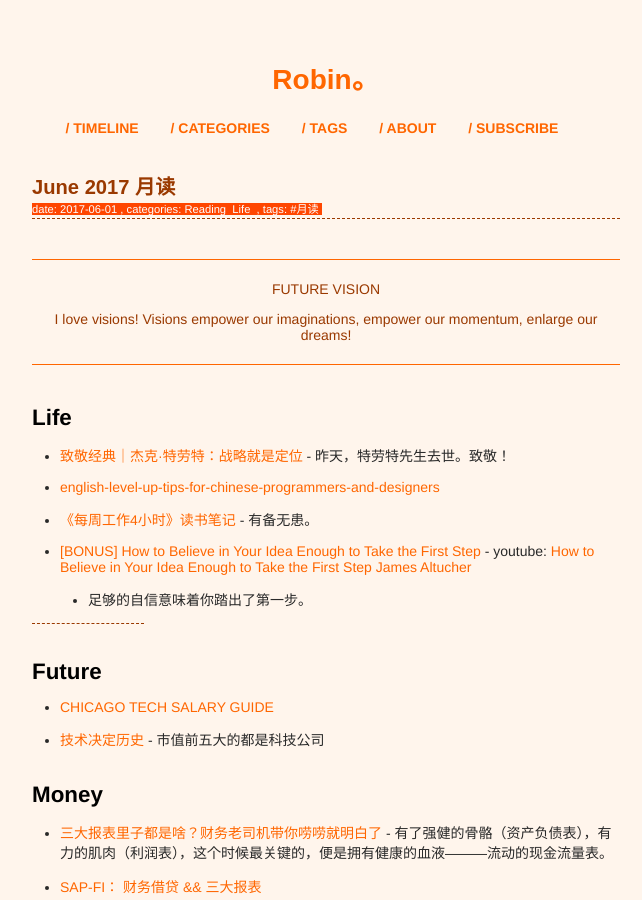
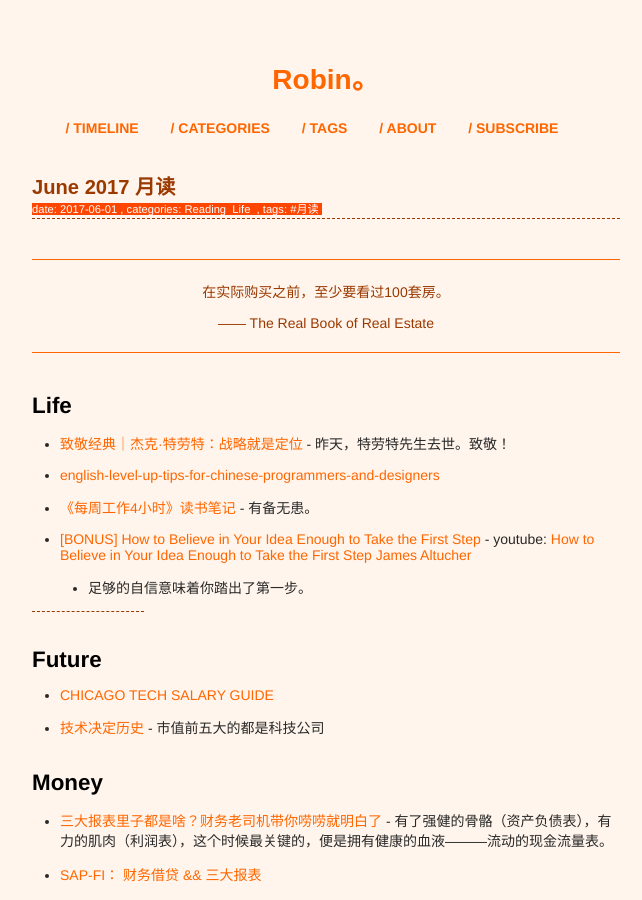
Before and after one commit to xianyuxmu/xianyuxmu.github.io, a Jekyll site: the page built from _posts/2017-06-01-monthly-reading.md, in a window 1280 px wide and 900 px high. Shown: the whole window, without its empty margins (314-956 px from the left). Built offline with Jekyll 4.4.1, drawn with Linux system fonts in a browser that asks for light colours; comment, search, counter and statistics services are not loaded.

Commit message:
quoted from The Real Book of Real Estate

```diff
--- a/_posts/2017-06-01-monthly-reading.md
+++ b/_posts/2017-06-01-monthly-reading.md
@@ -11,12 +11,9 @@ tags:
 ---
 
 <blockquote class="blockquote-center">
-<p>FUTURE VISION</p>
-<p>
-I love visions! Visions empower our imaginations, empower our momentum, enlarge our dreams!
-</p>
+<p>在实际购买之前，至少要看过100套房。</p>
+<p>—— The Real Book of Real Estate</p>
 </blockquote>
-
 
 ## Life
 
```
